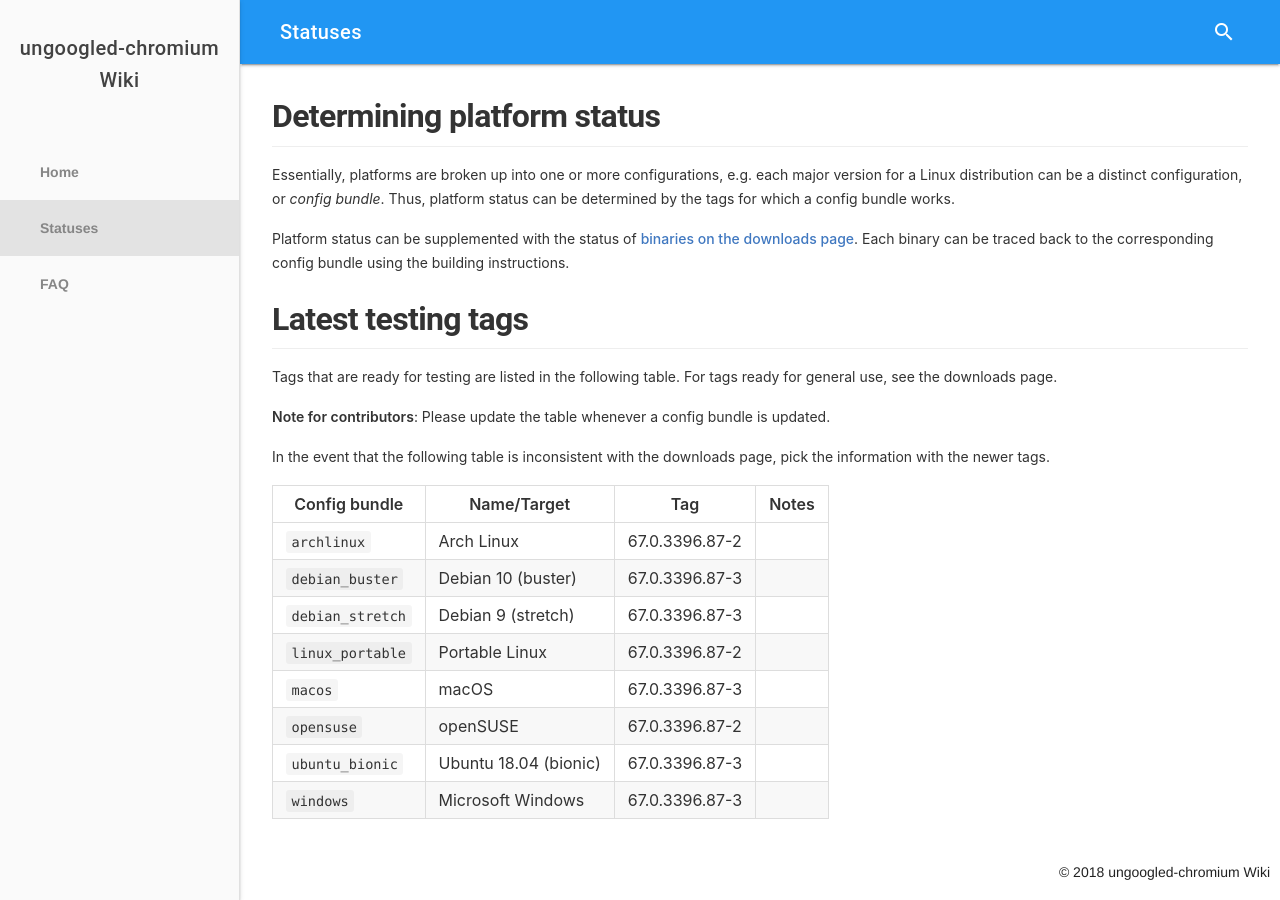
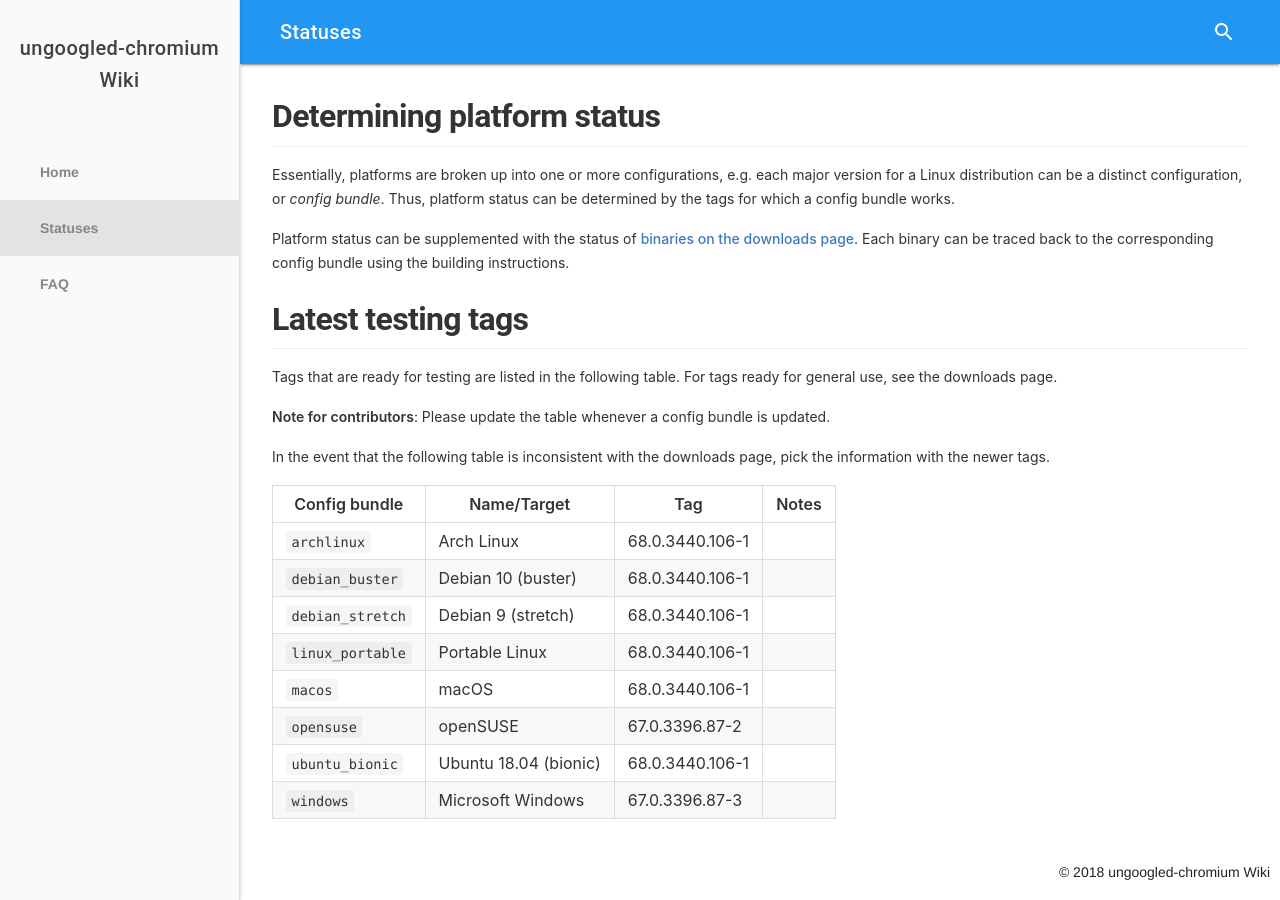
Before and after one commit to ungoogled-software/ungoogled-chromium-wiki, a Jekyll site: the page built from statuses.md, in a window 1280 px wide. Built offline with Jekyll 4.4.1, drawn with Linux system fonts in a browser that asks for light colours.

Commit message:
statuses: Update to 68.0.3440.106-1

```diff
--- a/statuses.md
+++ b/statuses.md
@@ -21,11 +21,11 @@ In the event that the following table is inconsistent with the downloads page, p
 
 **Config bundle** | **Name/Target** | **Tag** | **Notes**
 ----------------- | --------------- | ------- | ---------
-`archlinux` | Arch Linux | 67.0.3396.87-2
-`debian_buster` | Debian 10 (buster) | 67.0.3396.87-3
-`debian_stretch` | Debian 9 (stretch) | 67.0.3396.87-3
-`linux_portable` | Portable Linux | 67.0.3396.87-2
-`macos` | macOS | 67.0.3396.87-3
+`archlinux` | Arch Linux | 68.0.3440.106-1
+`debian_buster` | Debian 10 (buster) | 68.0.3440.106-1
+`debian_stretch` | Debian 9 (stretch) | 68.0.3440.106-1
+`linux_portable` | Portable Linux | 68.0.3440.106-1
+`macos` | macOS | 68.0.3440.106-1
 `opensuse` | openSUSE | 67.0.3396.87-2
-`ubuntu_bionic` | Ubuntu 18.04 (bionic) | 67.0.3396.87-3
+`ubuntu_bionic` | Ubuntu 18.04 (bionic) | 68.0.3440.106-1
 `windows` | Microsoft Windows | 67.0.3396.87-3
```
